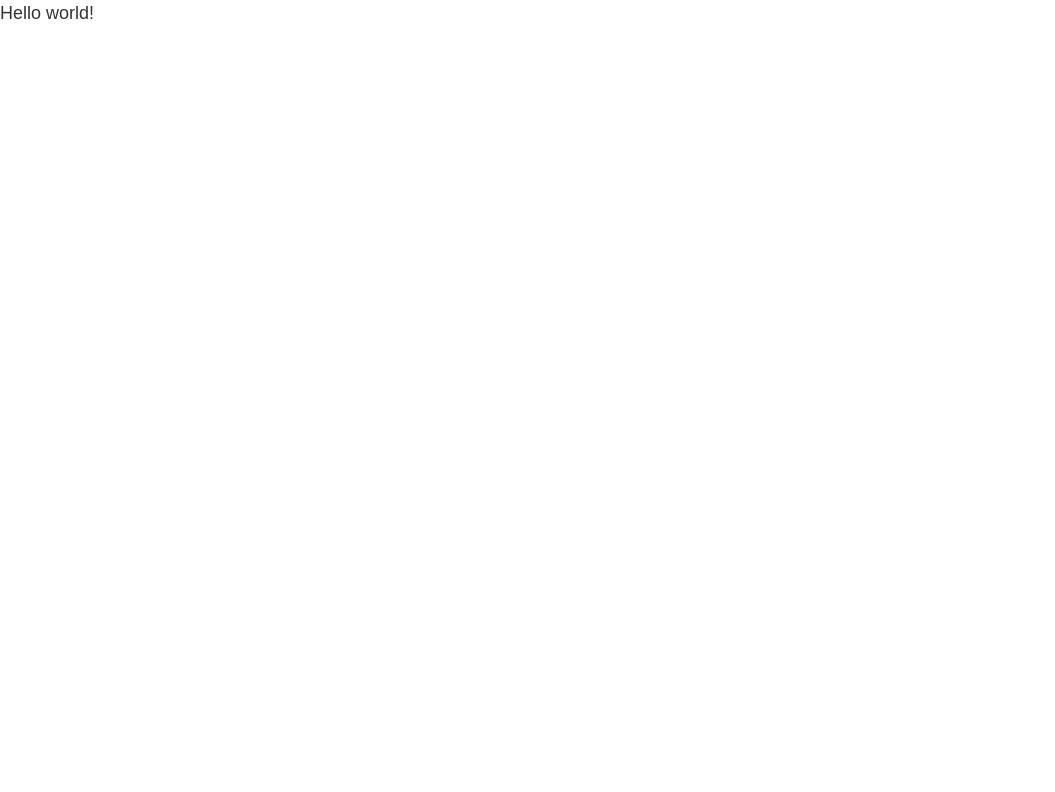
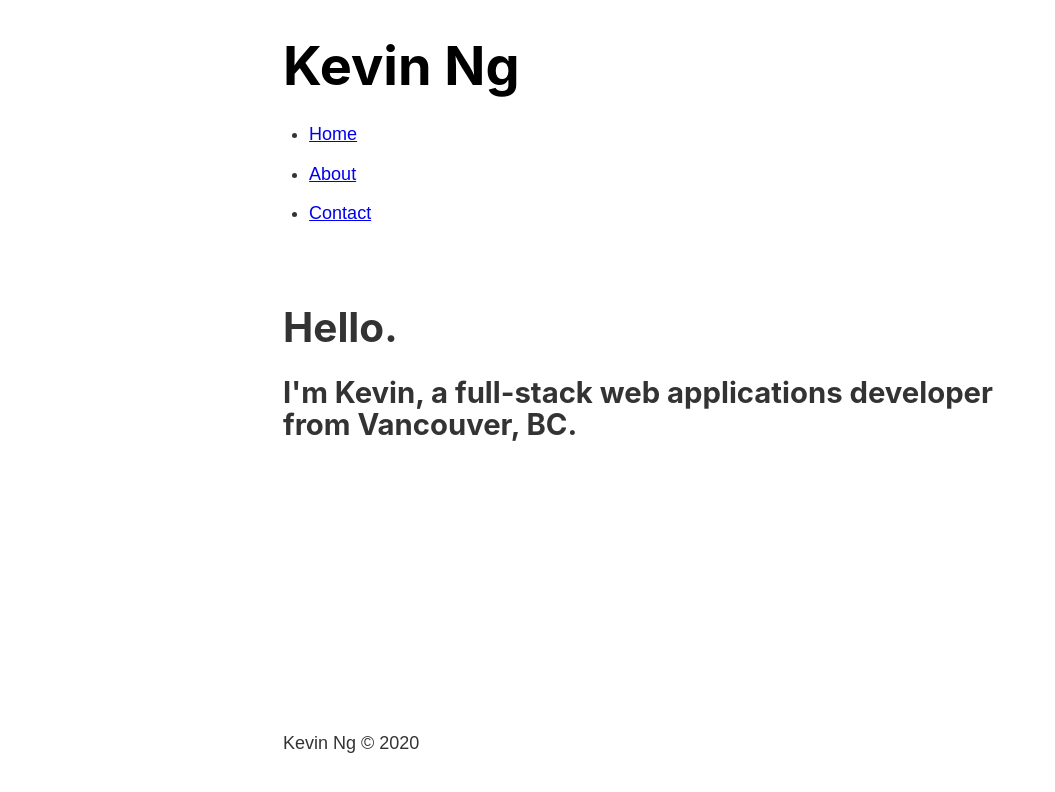
Before and after one commit to ngkevin5/ngkevin5.github.io, a Gatsby site: page / in a window 1280 px wide. Shown: the whole page, without its empty margins (0-1055 px from the left). Built offline with nearby package versions, Linux system fonts and the light colour scheme; Gatsby itself is replaced by a stand-in of ours.

Commit message:
adding basic template for page layout

```diff
--- /dev/null
+++ b/src/components/footer.js
@@ -0,0 +1,12 @@
+import React from 'react'
+import footerStyles from './footer.module.scss'
+
+const Footer = () => {
+    return (
+        <footer className={footerStyles.footer}>
+            <p>Kevin Ng © 2020</p>
+        </footer>
+    )
+}
+
+export default Footer
--- /dev/null
+++ b/src/components/footer.module.scss
@@ -0,0 +1,3 @@
+.footer {
+    margin-top: 3rem;
+}
--- /dev/null
+++ b/src/components/header.js
@@ -0,0 +1,49 @@
+import React from "react"
+import { Link, } from "gatsby"
+
+import headerStyles from "./header.module.scss"
+
+const Header = () => {
+  return (
+    <header className={headerStyles.header}>
+      <h1>
+        <Link className={headerStyles.title} to="/">
+          Kevin Ng
+        </Link>
+      </h1>
+      <nav>
+        <ul className={headerStyles.navList}>
+          <li>
+            <Link
+              className={headerStyles.navItem}
+              activeClassName={headerStyles.activeNavItem}
+              to="/"
+            >
+              Home
+            </Link>
+          </li>
+          <li>
+            <Link
+              className={headerStyles.navItem}
+              activeClassName={headerStyles.activeNavItem}
+              to="/about"
+            >
+              About
+            </Link>
+          </li>
+          <li>
+            <Link
+              className={headerStyles.navItem}
+              activeClassName={headerStyles.activeNavItem}
+              to="/contact"
+            >
+              Contact
+            </Link>
+          </li>
+        </ul>
+      </nav>
+    </header>
+  )
+}
+
+export default Header
--- /dev/null
+++ b/src/components/header.module.scss
@@ -0,0 +1,30 @@
+.header {
+    padding: 1rem 0 3rem;
+}
+
+.title {
+    color: #000000;
+    font-size: 3rem;
+    text-decoration: none;
+}
+
+.nav-list {
+    display: flex;
+    list-style-type: none;
+    margin: 0;
+}
+
+.nav-item {
+    color: #999999;
+    font-size: .9rem;
+    margin-right: 1.3rem;
+    text-decoration: none;
+}
+
+.nav-item:hover {
+    color: #666666;
+}
+
+.active-nav-item {
+    color: #333333;
+}
--- /dev/null
+++ b/src/components/pageLayout.js
@@ -0,0 +1,19 @@
+import React from 'react'
+
+import Header from './header'
+import Footer from './footer'
+import layoutStyles from './pageLayout.module.scss'
+
+const Layout = (props) => {
+    return (
+        <div className={layoutStyles.container}>
+            <div className={layoutStyles.content}>
+                <Header />
+                {props.children}
+            </div>
+            <Footer />
+        </div>
+    )
+}
+
+export default Layout
--- /dev/null
+++ b/src/components/pageLayout.module.scss
@@ -0,0 +1,13 @@
+.container {
+    margin: 0 auto;
+    max-width: 750px;
+    padding: 1rem;
+
+    display: flex;
+    flex-direction: column;
+    min-height: 100vh;
+}
+
+.content {
+    flex-grow: 1;
+}
--- a/src/pages/index.js
+++ b/src/pages/index.js
@@ -1,6 +1,14 @@
-import React from "react"
-import '../styles/reset.scss';
+import React from 'react'
+import PageLayout from '../components/pageLayout'
+import '../styles/reset.scss'
 
-export default function Home() {
-  return <div>Hello world!</div>
+const IndexPage = () => {
+  return (
+    <PageLayout>
+      <h1>Hello.</h1>
+      <h2>I'm Kevin, a full-stack web applications developer from Vancouver, BC.</h2>
+    </PageLayout>
+  )
 }
+
+export default IndexPage
```
Also changed, not shown: src/pages/about.js (added, +11 -0 lines), src/pages/contact.js (added, +11 -0 lines).
